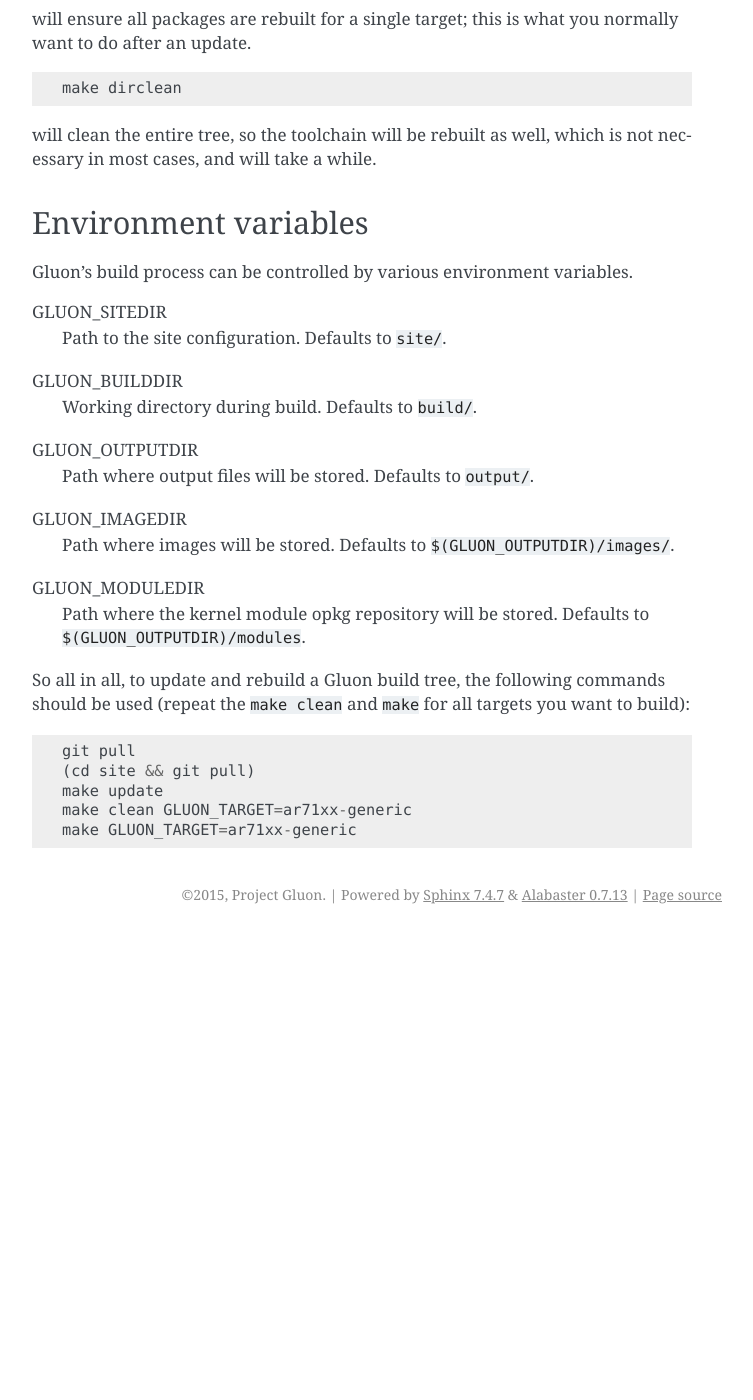
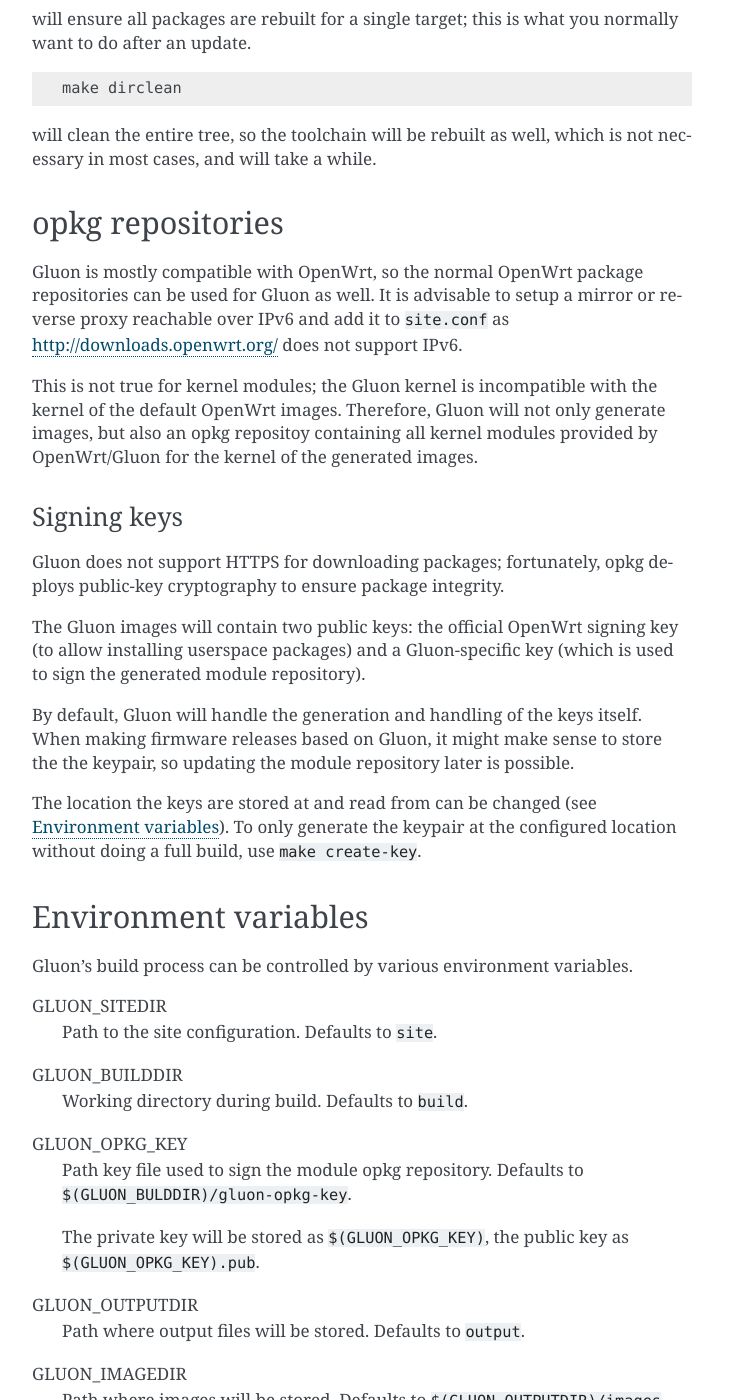
Before and after one commit to freifunk-gluon/gluon, a Sphinx documentation site: the page built from docs/user/getting_started.rst, in a window 1280 px wide and 1400 px high, scrolled down 1970 px. Shown: the whole window, without its empty margins (388-1141 px from the left). Built offline with Sphinx 7.4.7, drawn with Linux system fonts in a browser that asks for light colours; before the commit the page ends 2904 px from its top, so only the background shows below that; some of the changed text lies outside the part shown.

Commit message:
build: improve handling of repository signing keys

```diff
--- a/docs/user/getting_started.rst
+++ b/docs/user/getting_started.rst
@@ -109,22 +109,60 @@
 not necessary in most cases, and will take a while.
 
 
+opkg repositories
+-----------------
+
+Gluon is mostly compatible with OpenWrt, so the normal OpenWrt package repositories
+can be used for Gluon as well. It is advisable to setup a mirror or reverse proxy
+reachable over IPv6 and add it to ``site.conf`` as http://downloads.openwrt.org/ does
+not support IPv6.
+
+This is not true for kernel modules; the Gluon kernel is incompatible with the
+kernel of the default OpenWrt images. Therefore, Gluon will not only generate images,
+but also an opkg repositoy containing all kernel modules provided by OpenWrt/Gluon
+for the kernel of the generated images.
+
+Signing keys
+............
+
+Gluon does not support HTTPS for downloading packages; fortunately, opkg deploys
+public-key cryptography to ensure package integrity.
+
+The Gluon images will contain two public keys: the official OpenWrt signing key
+(to allow installing userspace packages) and a Gluon-specific key (which is used
+to sign the generated module repository).
+
+By default, Gluon will handle the generation and handling of the keys itself.
+When making firmware releases based on Gluon, it might make sense to store the
+the keypair, so updating the module repository later is possible.
+
+The location the keys are stored at and read from can be changed
+(see :ref:`getting-started-environment-variables`). To only generate the keypair
+at the configured location without doing a full build, use ``make create-key``.
+
+.. _getting-started-environment-variables:
+
 Environment variables
 ---------------------
 
 Gluon's build process can be controlled by various environment variables.
 
 GLUON_SITEDIR
-  Path to the site configuration. Defaults to ``site/``.
+  Path to the site configuration. Defaults to ``site``.
 
 GLUON_BUILDDIR
-  Working directory during build. Defaults to ``build/``.
+  Working directory during build. Defaults to ``build``.
+
+GLUON_OPKG_KEY
+  Path key file used to sign the module opkg repository. Defaults to ``$(GLUON_BULDDIR)/gluon-opkg-key``.
+
+  The private key will be stored as ``$(GLUON_OPKG_KEY)``, the public key as ``$(GLUON_OPKG_KEY).pub``.
 
 GLUON_OUTPUTDIR
-  Path where output files will be stored. Defaults to ``output/``.
+  Path where output files will be stored. Defaults to ``output``.
 
 GLUON_IMAGEDIR
-  Path where images will be stored. Defaults to ``$(GLUON_OUTPUTDIR)/images/``.
+  Path where images will be stored. Defaults to ``$(GLUON_OUTPUTDIR)/images``.
 
 GLUON_MODULEDIR
   Path where the kernel module opkg repository will be stored. Defaults to ``$(GLUON_OUTPUTDIR)/modules``.
```
Also changed, not shown: 2 other files.
